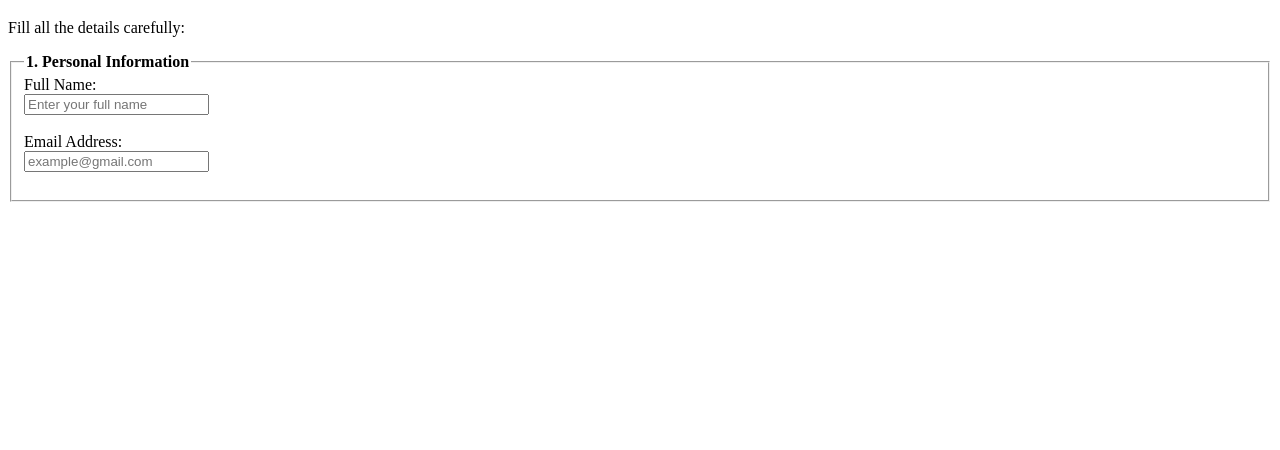
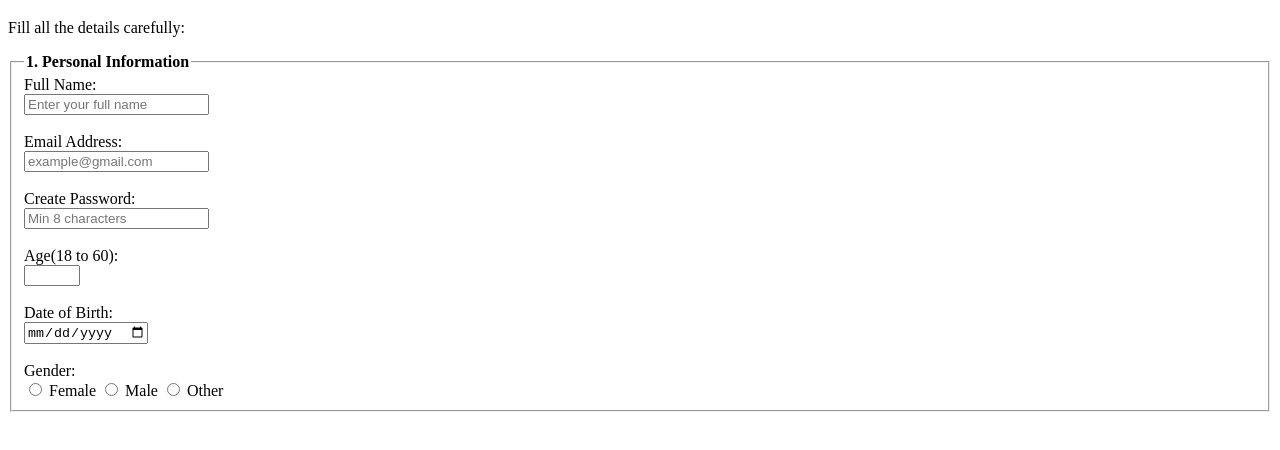
Before and after one commit to prajapatiprachi682-web/Web-D, a plain HTML site: page Form.html in a window 1280 px wide. Shown: the part 62-512 px from the top of the page. Drawn offline with Linux system fonts and the light colour scheme.

Commit message:
FORM ELEMENT

```diff
--- a/Form.html
+++ b/Form.html
@@ -23,7 +23,34 @@
         <br><br>
 
         <!-- Email Input -->
-            <label for="useremail">Email Address:</label><br>
-            <input type="email" id="useremail" name="email" placeholder="example@gmail.com" required>
-            <br><br>
+        <label for="useremail">Email Address:</label><br>
+        <input type="email" id="useremail" name="email" placeholder="example@gmail.com" required>
+        <br><br>
+
+        <!--Password Input-->
+        <label for="userpass">Create Password:</label><br>
+        <input type="password" id="userpass" name="password" placeholder="Min 8 characters" required>
+        <br><br>
+
+        <!--Number Input with min & max-->
+        <label for="userage">Age(18 to 60):</label><br>
+        <input type="number" id="userage" name="age" min="18" max="60">
+        <br><br>
+
+        <!--Data Input-->
+        <label for="dob">Date of Birth:</label><br>
+        <input type="date" id="dob" name="dob">
+        <br><br>
+
+        <!--Radio Buttons (Sirf ek select hoga kyunki 'name' same hai)-->
+        <label>Gender:</label><br>
+        <input type="radio" id="female" name="gender" value="female">
+        <label for="female">Female</label>
+
+        <input type="radio" id="male" name="gender" value="male">
+        <label for="male">Male</label>
+
+        <input type="radio" name="gender" id="other" value="other">
+        <label for="other">Other</label>
     </fieldset>
+    <br>
```
